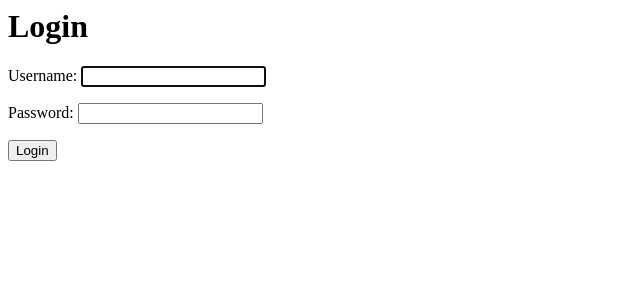
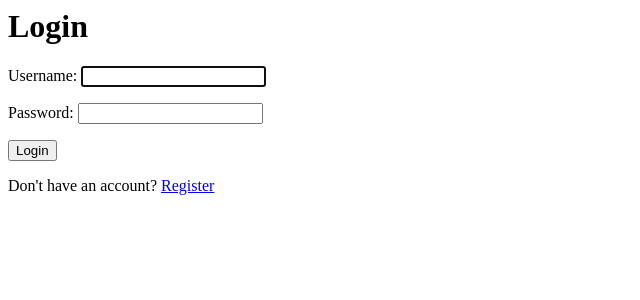
Before and after one commit to PavinSP/Django_TODO_Login, a Django app: page /login/ in a window 1280 px wide. Shown: the top 300 px of the page, without its empty margins (0-640 px from the left). Run offline with Django 5.2, Linux system fonts and the light colour scheme.

Commit message:
Register template set-up (pending: register functionality)

```diff
--- a/project1/base/templates/base/login.html
+++ b/project1/base/templates/base/login.html
@@ -4,3 +4,5 @@
     {{form.as_p}}
     <input type="submit" value="Login">
 </form>
+
+<p>Don't have an account? <a href="{% url 'register' %}">Register</a></p>
--- a/project1/base/urls.py
+++ b/project1/base/urls.py
@@ -1,5 +1,5 @@
 from django.urls import path
-from .views import TaskList, TaskDetail, TaskCreate, TaskUpdate, TaskDelete, CustomLoginView, logout_view
+from .views import TaskList, TaskDetail, TaskCreate, TaskUpdate, TaskDelete, CustomLoginView, logout_view, RegisterPage
 from django.contrib.auth.views import LogoutView
 
 urlpatterns = [
@@ -10,4 +10,5 @@ urlpatterns = [
     path('task-create', TaskCreate.as_view(), name='task-create'),
     path('task-update/<int:pk>/', TaskUpdate.as_view(), name='task-update'),
     path('task-delete/<int:pk>/', TaskDelete.as_view(), name='task-delete'),
+    path('register/', RegisterPage.as_view(), name='register')
 ]
--- a/project1/base/views.py
+++ b/project1/base/views.py
@@ -2,12 +2,14 @@ from re import L
 from django.shortcuts import render
 from django.views.generic.list import ListView
 from django.views.generic.detail import DetailView
-from django.views.generic.edit import CreateView, UpdateView, DeleteView
+from django.views.generic.edit import CreateView, UpdateView, DeleteView, FormView
 from django.urls import reverse_lazy
 from django.contrib.auth.views import LoginView
 from django.contrib.auth import logout
 from django.shortcuts import redirect
 from django.contrib.auth.mixins import LoginRequiredMixin
+from django.contrib.auth.forms import UserCreationForm
+from django.contrib.auth import login
 
 from .models import Task
 # Create your views here.
@@ -19,6 +21,12 @@ class CustomLoginView(LoginView):
 
     def get_success_url(self):
         return reverse_lazy('tasks')
+
+class RegisterPage(FormView):
+    template_name = 'base/register.html'
+    form_class = UserCreationForm
+    redirect_authenticated_user = True
+    success_url = reverse_lazy('tasks')
 
 class TaskList(LoginRequiredMixin, ListView):
     model = Task
```
Also changed, not shown: project1/base/templates/base/register.html (added, +8 -0 lines), project1/db.sqlite3.
